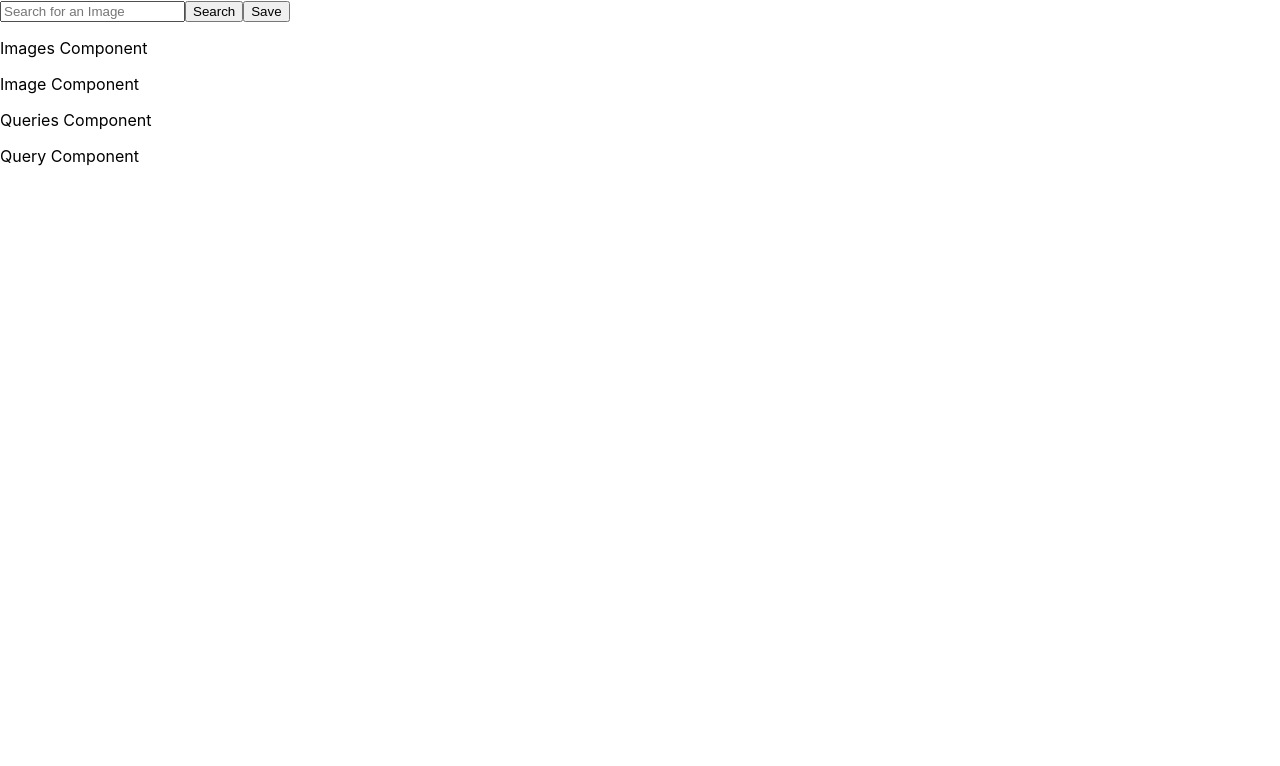
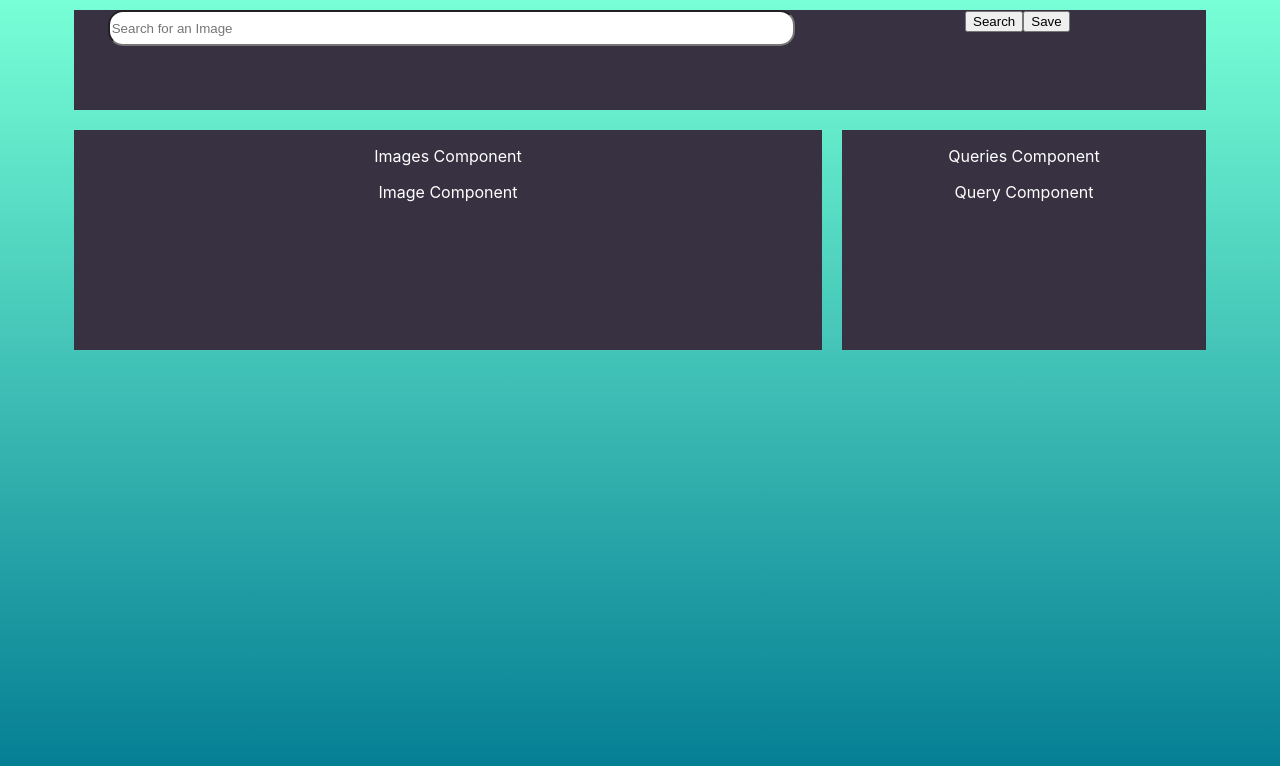
Before and after one commit to SimasDei/mediapark-task, a React (Create React App) app: page / in a window 1280 px wide. Shown: the top 766 px of the page. Built offline with nearby package versions, Linux system fonts and the light colour scheme.

Commit message:
mock up grid layout

```diff
--- a/package.json
+++ b/package.json
@@ -3,6 +3,7 @@
   "version": "0.1.0",
   "private": true,
   "dependencies": {
+    "node-sass": "^4.11.0",
     "react": "^16.8.5",
     "react-dom": "^16.8.5",
     "react-scripts": "2.1.8"
--- a/src/App.js
+++ b/src/App.js
@@ -8,9 +8,11 @@ class App extends Component {
   render() {
     return (
       <div className="App">
-        <Search />
-        <Images />
-        <Queries />
+        <main className="container">
+          <Search />
+          <Images />
+          <Queries />
+        </main>
       </div>
     );
   }
--- a/src/App.scss
+++ b/src/App.scss
@@ -0,0 +1,51 @@
+html {
+  box-sizing: border-box;
+  font-family: -apple-system, BlinkMacSystemFont, 'Segoe UI', Roboto, Oxygen,
+    Ubuntu, Cantarell, 'Open Sans', 'Helvetica Neue', sans-serif;
+  font-size: 62.5%;
+}
+
+body {
+  min-height: 100vh;
+  font-size: 16px;
+  background: linear-gradient(to top, #007991, #78ffd6);
+
+  .container {
+    display: grid;
+    max-width: calc(100vw - 10%);
+    margin: 0 auto;
+    grid-template-rows: 1fr 2fr;
+    grid-template-columns: 2fr 1fr;
+
+    .item {
+      background: #373142;
+      color: #fff;
+      text-align: center;
+      margin: 1rem;
+
+      &:nth-child(1) {
+        grid-column-start: 1;
+        grid-column-end: -1;
+      }
+    }
+    .search__container {
+      min-height: 100px;
+
+      .search__form {
+        margin: auto 0;
+        height: 100%;
+        display: grid;
+        grid-template-rows: 1fr;
+        grid-template-columns: 2fr 1fr;
+        .search__field {
+          .search__input {
+            width: 90%;
+            height: 30px;
+            border-radius: 1.5rem;
+            margin: auto 0;
+          }
+        }
+      }
+    }
+  }
+}
--- a/src/Components/Images.js
+++ b/src/Components/Images.js
@@ -4,7 +4,7 @@ import Image from './Image';
 export class Images extends Component {
   render() {
     return (
-      <div>
+      <div className="images__container item">
         <p>Images Component</p>
         <Image />
       </div>
--- a/src/Components/Queries.js
+++ b/src/Components/Queries.js
@@ -4,7 +4,7 @@ import Query from './Query';
 export class Queries extends Component {
   render() {
     return (
-      <div>
+      <div className="queries__container item">
         <p>Queries Component</p>
         <Query />
       </div>
--- a/src/Components/Search.js
+++ b/src/Components/Search.js
@@ -3,8 +3,9 @@ import React, { Component } from 'react';
 export class Search extends Component {
   render() {
     return (
-      <div className="search__container">
+      <div className="search__container item">
         <form className="search__form">
+          <div className="search__field">
             <label htmlFor="search">
               <input
                 className="search__input"
@@ -13,13 +14,16 @@ export class Search extends Component {
                 name="search"
                 placeholder="Search for an Image"
               />
+            </label>
+          </div>
+          <div className="search__buttons">
             <button className="search__button" type="submit">
               Search
             </button>
             <button className="search__button" type="button">
               Save
             </button>
-          </label>
+          </div>
         </form>
       </div>
     );
```
Also changed, not shown: 1 other file (tests, documents, lock files or other folders). Lines whose indentation alone changed are shown as unchanged.
